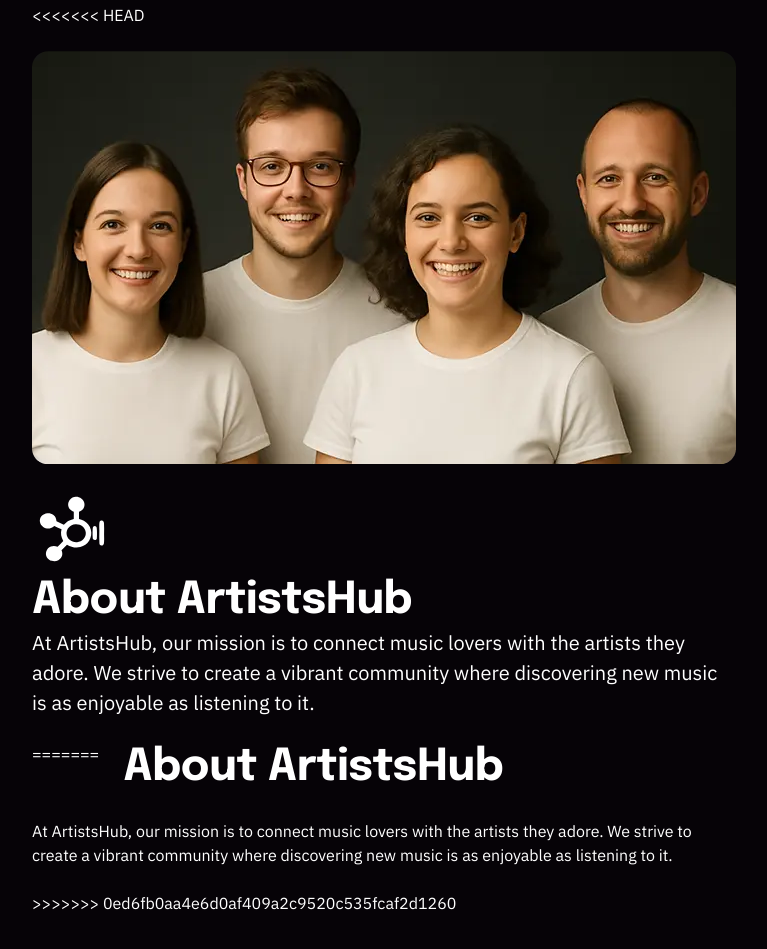
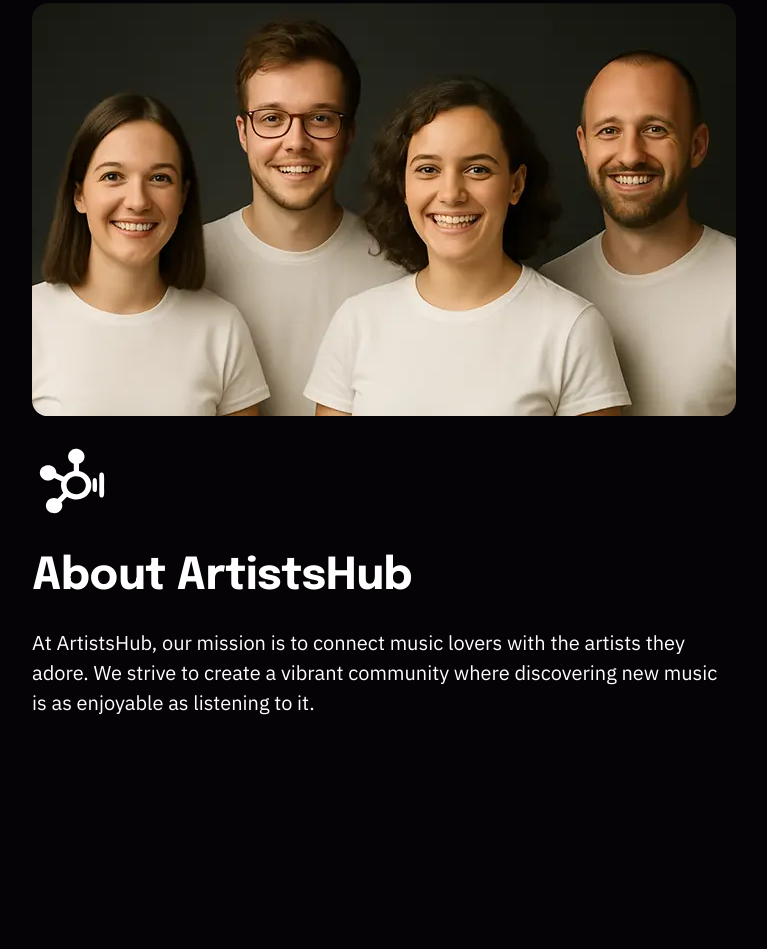
Before and after one commit to ArturMykhalyk/project-js-solo, a website built with Vite: page src/index.html in a window 1280 px wide. Shown: the part 1540-2489 px from the top of the page, without its empty margins (256-1023 px from the left). After the commit the page ends 2322 px from the top, so only its background shows below. Built offline with nearby package versions, Linux system fonts and the light colour scheme; no server answers.

Commit message:
complete about us

```diff
--- a/src/css/about-us.css
+++ b/src/css/about-us.css
@@ -19,6 +19,7 @@
     width: 64px;
     height: 64px;
     fill: #fff;
+    margin-bottom: 20px;
 
 }
 
@@ -29,6 +30,8 @@
     line-height: 1.2;
     letter-spacing: -0.01em;
     color: #fff;
+    margin-bottom: 20px;
+
 }
 
 .about-descr {
@@ -54,6 +57,11 @@
     .about-logo {
         width: 80px;
         height: 80px;
+        margin-bottom: 24px;
+    }
+
+    .about-title {
+        margin-bottom: 24px;
     }
 
 
--- a/src/partials/about-us.html
+++ b/src/partials/about-us.html
@@ -1,6 +1,5 @@
 <section class="about" id="about-section">
   <div class="container about-container">
-<<<<<<< HEAD
     <picture class="about-pictures">
       <source
         media="(min-width: 1440px)"
@@ -48,13 +47,5 @@
         new music is as enjoyable as listening to it.
       </p>
     </div>
-=======
-    <h2 class="about-title">About ArtistsHub</h2>
-    <p>
-      At ArtistsHub, our mission is to connect music lovers with the artists
-      they adore. We strive to create a vibrant community where discovering new
-      music is as enjoyable as listening to it.
-    </p>
->>>>>>> 0ed6fb0aa4e6d0af409a2c9520c535fcaf2d1260
   </div>
 </section>
```
